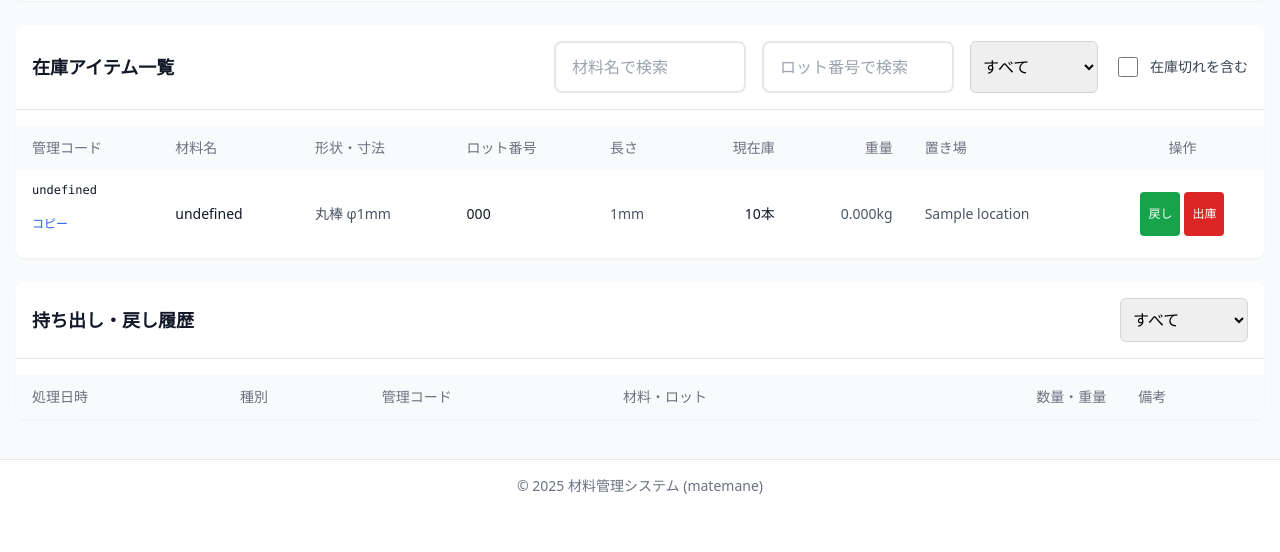
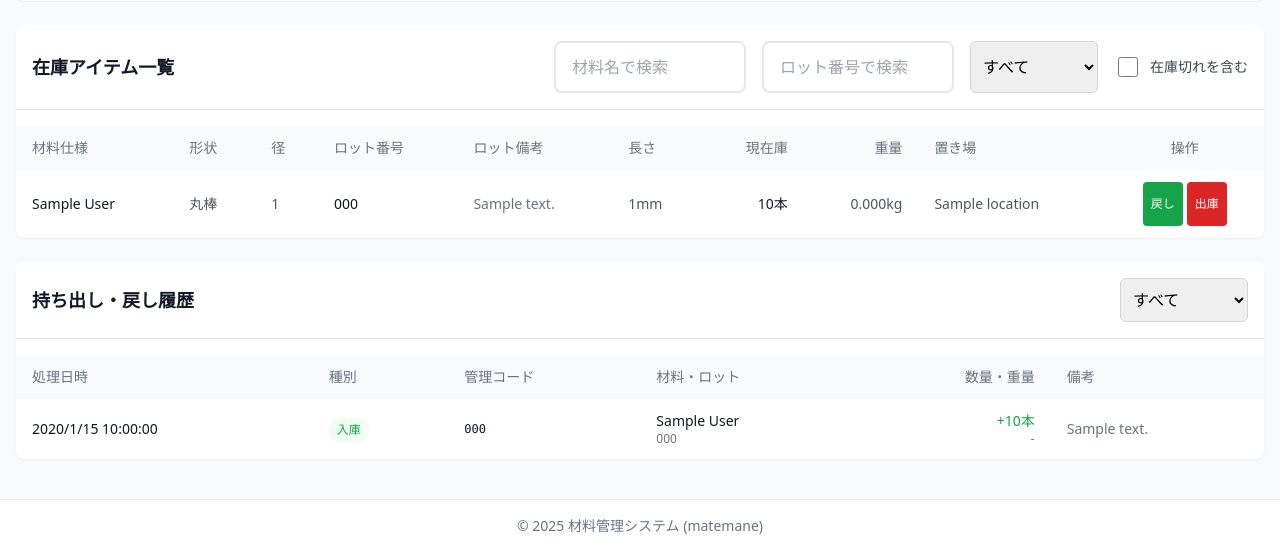
Before and after one commit to Araiseimitsu/matemane, a FastAPI app: page /movements in a window 1280 px wide. Shown: the part 867-1419 px from the top of the page. Before the commit the page ends 1361 px from the top, so only its background shows below. Run offline with FastAPI, Linux system fonts and the light colour scheme; tables that the repository leaves empty hold one stand-in row (values such as "Sample post"); data that the repository does not hold is empty; some libraries are stand-ins or nearby versions.

Commit message:
feat: 材料管理システムの表示を改善し、管理コードを材料仕様に変更

```diff
--- a/src/api/movements.py
+++ b/src/api/movements.py
@@ -88,7 +88,6 @@ class MovementResponse(BaseModel):
     processed_at: datetime
 
     # 関連情報（JOINで取得）
-    item_management_code: Optional[str] = None
     material_name: Optional[str] = None
     lot_number: Optional[str] = None
     remaining_quantity: Optional[int] = None
@@ -131,8 +130,7 @@ async def get_movements(
             "notes": movement.notes,
             "processed_by": movement.processed_by,
             "processed_at": movement.processed_at,
-            "item_management_code": movement.item.management_code,
-            "material_name": movement.item.lot.material.name,
+            "material_name": movement.item.lot.material.display_name,
             "lot_number": movement.item.lot.lot_number,
             "remaining_quantity": movement.item.current_quantity
         }
--- a/src/api/production_schedule.py
+++ b/src/api/production_schedule.py
@@ -197,7 +197,11 @@ def _get_current_stock_bars(db: Session, display_name: Optional[str]) -> int:
 def _calculate_stockout_forecast(db: Session) -> List[StockoutForecast]:
     """在庫ページに表示される（登録済みで在庫のある）材料を対象に予測を計算"""
     # 既存の材料使用量サマリー（Excel: 生産中）を読み込み
-    usage_summaries: List[MaterialUsageSummary] = _load_material_plan()
+    try:
+        usage_summaries: List[MaterialUsageSummary] = _load_material_plan()
+    except (FileNotFoundError, RuntimeError) as e:
+        logger.warning(f"生産スケジュールExcelの読み込みに失敗しました: {e}")
+        usage_summaries = []
 
     # Excelの仕様文字列（material_spec）ごとに日別使用本数を集約
     usage_by_spec: dict[str, List[DailyUsage]] = {}
--- a/src/templates/movements.html
+++ b/src/templates/movements.html
@@ -170,16 +170,19 @@ endblock %} {% block content %}
           <thead class="bg-gray-50">
             <tr>
               <th class="px-4 py-3 text-left text-sm font-medium text-gray-500">
-                管理コード
+                材料仕様
               </th>
               <th class="px-4 py-3 text-left text-sm font-medium text-gray-500">
-                材料名
+                形状
               </th>
               <th class="px-4 py-3 text-left text-sm font-medium text-gray-500">
-                形状・寸法
+                径
               </th>
               <th class="px-4 py-3 text-left text-sm font-medium text-gray-500">
                 ロット番号
+              </th>
+              <th class="px-4 py-3 text-left text-sm font-medium text-gray-500">
+                ロット備考
               </th>
               <th class="px-4 py-3 text-left text-sm font-medium text-gray-500">
                 長さ
@@ -407,11 +410,6 @@ endblock %} {% block content %}
                 <th
                   class="px-4 py-3 text-left text-sm font-medium text-gray-500"
                 >
-                  管理コード
-                </th>
-                <th
-                  class="px-4 py-3 text-left text-sm font-medium text-gray-500"
-                >
                   材料情報
                 </th>
                 <th
@@ -568,21 +566,18 @@ endblock %} {% block content %}
 
         return `
             <tr class="${rowClass}">
-                <td class="px-4 py-3">
-                    <div class="font-mono text-xs text-gray-900">${item.lot_number}</div>
-                    <button onclick="copyToClipboard('${item.lot_number}')"
-                            class="text-xs text-blue-600 hover:text-blue-800 mt-1">
-                        コピー
-                    </button>
-                </td>
                 <td class="px-4 py-3 text-sm text-gray-900">${
-                  item.material.name
+                  item.material.display_name || "-"
                 }</td>
-                <td class="px-4 py-3 text-sm text-gray-600">${shapeText} φ${
-          item.material.diameter_mm
-        }mm</td>
+                <td class="px-4 py-3 text-sm text-gray-600">${shapeText}</td>
+                <td class="px-4 py-3 text-sm text-gray-600">${
+                  item.material.diameter_mm
+                }</td>
                 <td class="px-4 py-3 text-sm text-gray-900">${
                   item.lot.lot_number
+                }</td>
+                <td class="px-4 py-3 text-sm text-gray-500">${
+                  item.lot.notes || "-"
                 }</td>
                 <td class="px-4 py-3 text-sm text-gray-600">${
                   item.lot.length_mm
@@ -950,12 +945,8 @@ endblock %} {% block content %}
 
         return `
             <tr class="${rowClass}">
-                <td class="px-4 py-3 font-mono text-xs text-gray-900">${item.management_code.substring(
-                  0,
-                  8
-                )}...</td>
                 <td class="px-4 py-3 text-sm">
-                    <div class="text-gray-900">${item.material.name}</div>
+                    <div class="text-gray-900">${item.material.display_name || "-"}</div>
                     <div class="text-gray-500 text-xs">${shapeText} φ${
           item.material.diameter_mm
         }mm × ${item.lot.length_mm}mm</div>
@@ -1034,9 +1025,9 @@ endblock %} {% block content %}
     }
     const shapeText = getShapeText(selectedItem.material.shape);
     summary.innerHTML = `
-      <div class="text-gray-900 font-medium">${selectedItem.material.name}</div>
+      <div class="text-gray-900 font-medium">${selectedItem.material.display_name || "-"}</div>
       <div class="text-gray-600 text-sm">${shapeText} φ${selectedItem.material.diameter_mm}mm × ${selectedItem.lot.length_mm}mm</div>
-      <div class="text-gray-600 text-sm">ロット: ${selectedItem.lot.lot_number} / 置き場: ${selectedItem.location ? selectedItem.location.name : "未配置"}</div>
+      <div class="text-gray-600 text-sm">ロット: ${selectedItem.lot.lot_number} ${selectedItem.lot.notes ? "(" + selectedItem.lot.notes + ")" : ""} / 置き場: ${selectedItem.location ? selectedItem.location.name : "未配置"}</div>
       <div class="text-gray-600 text-sm">在庫: ${selectedItem.current_quantity}本 / ${(selectedItem.total_weight_kg || 0).toFixed(3)}kg / 1本あたり ${(selectedItem.weight_per_piece_kg || 0).toFixed(3)}kg</div>
     `;
     if (itemIdInput) itemIdInput.value = selectedItem.id;
@@ -1149,17 +1140,11 @@ endblock %} {% block content %}
   // QRスキャン結果処理
   async function handleQRScan(code) {
     try {
-      const result = await APIClient.searchByManagementCode(code);
+      const result = await APIClient.searchByLotNumber(code);
 
       if (result) {
-        // アイテムを自動選択（入庫または出庫の選択ダイアログ表示）
-        const action = confirm(
-          "スキャンしたアイテムを戻しますか？\n「キャンセル」で出庫を選択できます。"
-        );
-
-        // 統合フォームに反映
+        // 統合フォームに反映（対象アイテムに入るのみ）
         selectedItem = result;
-        setMovementType(action ? "in" : "out");
         updateUnifiedSelectedItemDisplay();
         const mfItemId = document.querySelector('#movementForm input[name="item_id"]');
         if (mfItemId) mfItemId.value = result.id;
```
